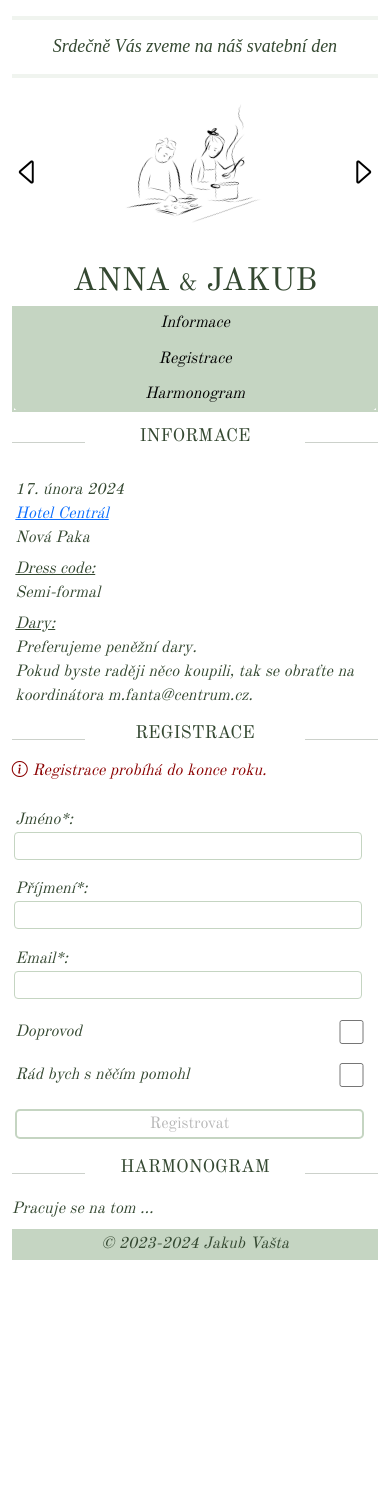
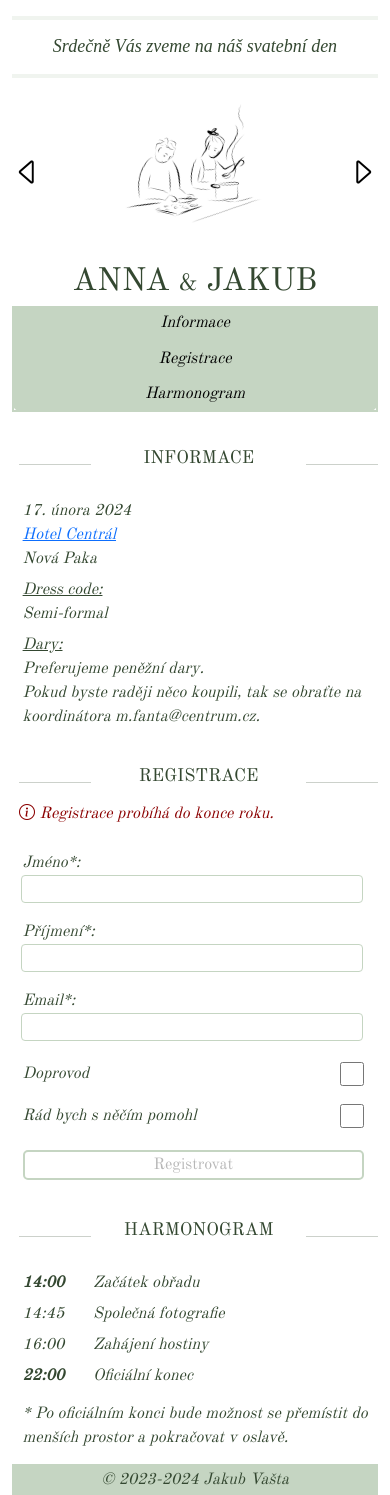
Before and after one commit to vastja/Wedding, an Angular app in the folder Wedding/ClientApp/: page / in a window 390 px wide. Before the commit the page ends 1260 px from the top, so only its background shows below. Built offline with nearby package versions, Linux system fonts and the light colour scheme.

Commit message:
F harmonogram

```diff
--- a/Wedding/ClientApp/src/app/app.component.css
+++ b/Wedding/ClientApp/src/app/app.component.css
@@ -1,4 +1,5 @@
 h1 {
+    font-weight: normal;
     font-size: x-large;
 }
 
@@ -65,6 +66,11 @@ h1 {
         font-size: large;
     }
 
+    .custom-container {
+        margin-top: 10%;
+        padding-left: 2%;
+    }
+
     .names {
         font-size: xx-large;
     }
@@ -80,4 +86,8 @@ h1 {
     .container-header h2 {
         width: 60%;
     }
+
+    .work-in-progress {
+        padding: 5% 0 5% 0;
+    }
 }
--- a/Wedding/ClientApp/src/app/app.component.html
+++ b/Wedding/ClientApp/src/app/app.component.html
@@ -35,9 +35,7 @@
         <h2> HARMONOGRAM </h2>
         <hr />
     </div>
-    <div class="work-in-progress">
-        <span> Pracuje se na tom ... </span>
-    </div>
+    <app-harmonogram></app-harmonogram>
 </div>
 
 <app-footer></app-footer>
--- a/Wedding/ClientApp/src/app/app.module.ts
+++ b/Wedding/ClientApp/src/app/app.module.ts
@@ -10,6 +10,7 @@ import { FormsModule, ReactiveFormsModule } from '@angular/forms';
 import { HttpClient, HttpClientModule } from '@angular/common/http';
 import { FooterComponent } from './footer/footer.component';
 import { InfoComponent } from './info/info.component';
+import { HarmonogramComponent } from './harmonogram/harmonogram.component';
 
 @NgModule({
   declarations: [
@@ -18,7 +19,8 @@ import { InfoComponent } from './info/info.component';
     MenuComponent,
     FormComponent,
     FooterComponent,
-    InfoComponent
+    InfoComponent,
+    HarmonogramComponent
   ],
   imports: [
     BrowserModule,
--- /dev/null
+++ b/Wedding/ClientApp/src/app/harmonogram/harmonogram.component.css
@@ -0,0 +1,52 @@
+:host {
+    display: block;
+    margin: 0% 1% 0 1%;
+}
+
+.harmonogram-item {
+    display: flex;
+    flex-direction: row;
+    margin-bottom: 1%;
+    width: 100%;
+}
+
+.time {
+    flex: 1;
+}
+
+.harmonogram-item.significant .time {
+    font-weight: bold;
+}
+
+.activity {
+    flex: 9;
+}
+
+.notes {
+    margin: 2% 0 2% 0;
+}
+
+@media screen and (max-width: 480px) {
+    .harmonogram-item {
+        margin-bottom: 2%;
+    }
+
+    .activity {
+        flex: 4;
+    }
+    .notes {
+        margin: 4% 0 4% 0;
+    }
+}
+
+@media screen and (min-width: 480px) {
+    .activity {
+        flex: 4;
+    }
+}
+
+@media screen and (max-width: 768px) {
+    :host {
+        margin-top: 5%;
+    }
+}
--- /dev/null
+++ b/Wedding/ClientApp/src/app/harmonogram/harmonogram.component.html
@@ -0,0 +1,19 @@
+<div class="harmonogram-item significant">
+    <div class="time"> 14:00 </div>
+    <div class="activity"> Začátek obřadu </div>
+</div>
+<div class="harmonogram-item">
+    <div class="time"> 14:45 </div>
+    <div class="activity"> Společná fotografie </div>
+</div>
+<div class="harmonogram-item">
+    <div class="time"> 16:00 </div>
+    <div class="activity"> Zahájení hostiny </div>
+</div>
+<div class="harmonogram-item significant">
+    <div class="time"> 22:00 </div>
+    <div class="activity"> Oficiální konec </div>
+</div>
+<div class="notes">
+    * Po oficiálním konci bude možnost se přemístit do menších prostor a pokračovat v oslavě.
+</div>
--- a/Wedding/ClientApp/src/index.html
+++ b/Wedding/ClientApp/src/index.html
@@ -7,13 +7,11 @@
 
     <meta name="viewport" content="width=device-width, initial-scale=1" />
 
+    <link rel="icon" href="assets/heart.svg" type="image/svg+xml">
     <link href='https://fonts.googleapis.com/css?family=Old Standard TT' rel='stylesheet'>
     <link rel="stylesheet" href="https://cdn.jsdelivr.net/npm/bootstrap-icons@1.11.1/font/bootstrap-icons.css">
   </head>
   <body>
     <app-root>Loading ...</app-root>
-    <!-- <div class="construction">
-      Pracujeme na tom ...
-    </div> -->
   </body>
 </html>
```
Also changed, not shown: Wedding/ClientApp/src/app/harmonogram/harmonogram.component.ts (added, +10 -0 lines), 1 other file (tests, documents, lock files or other folders).
